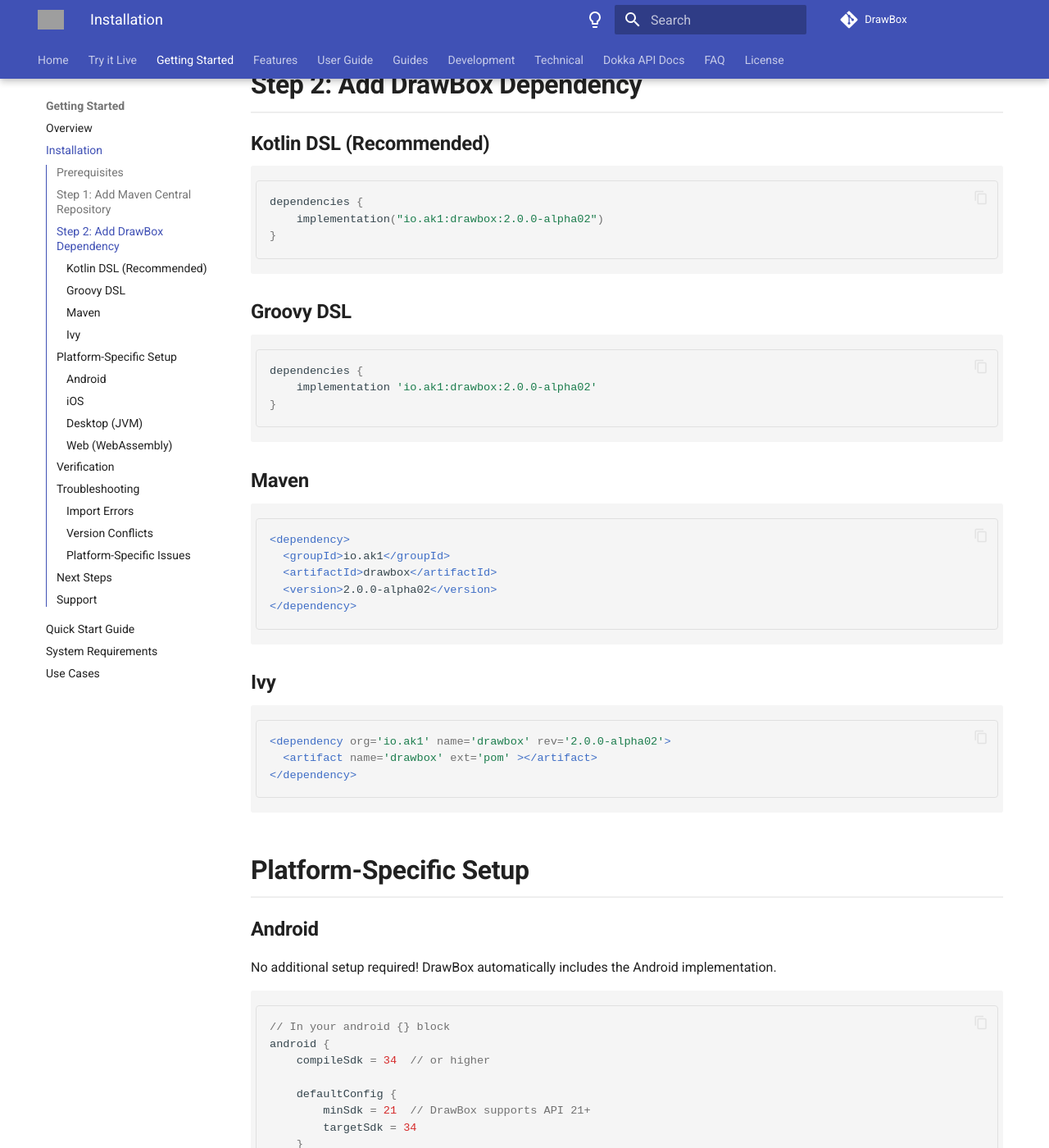
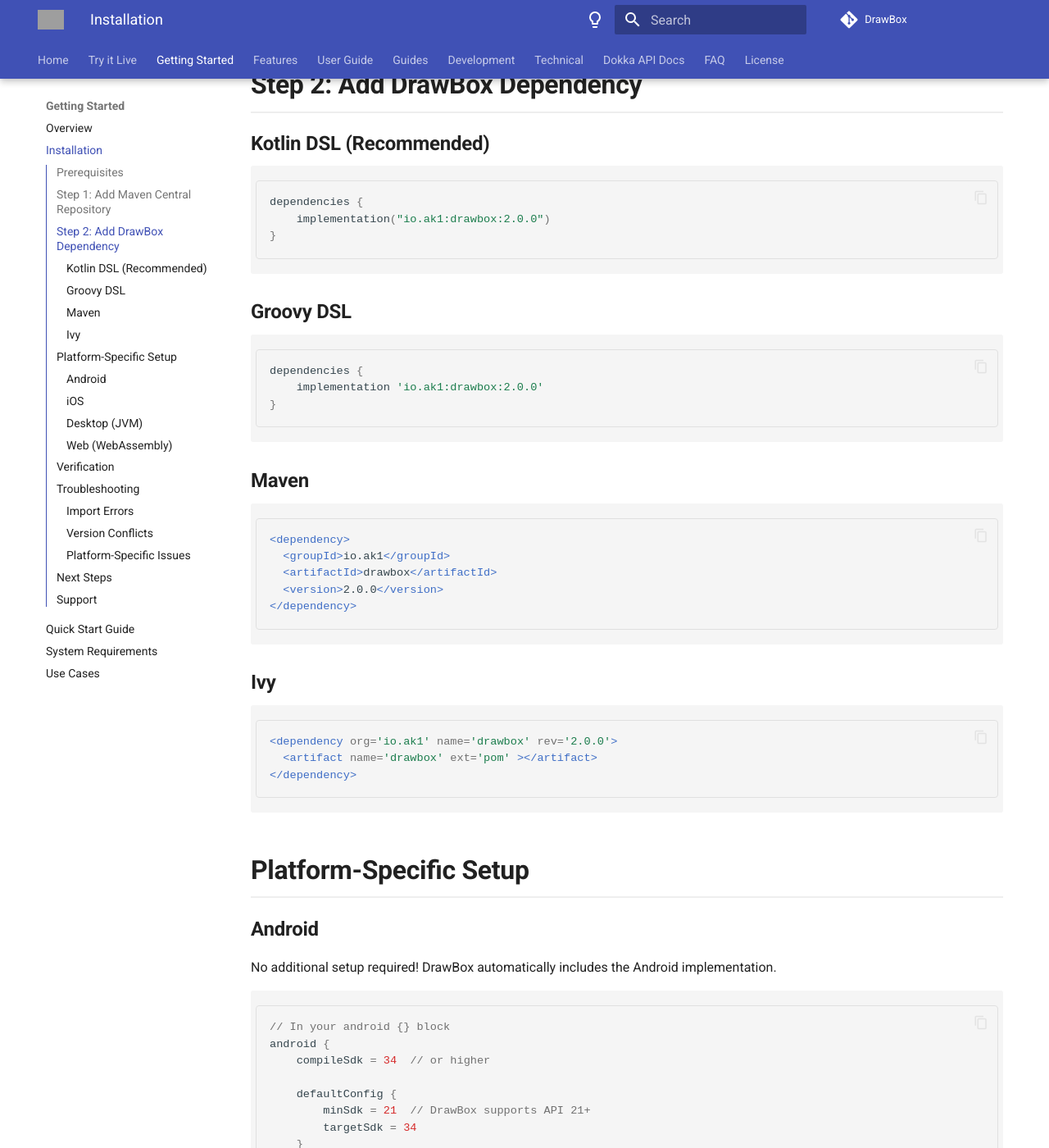
Before and after one commit to akshay2211/DrawBox, an MkDocs documentation site: the page built from docs/getting-started/installation.md, in a window 1280 px wide and 1400 px high, scrolled down 650 px. Shown: the whole window at 82% size. Built offline with MkDocs 1.6.1 and Material for MkDocs 9.7.7, drawn with Linux system fonts in a browser that asks for light colours; comment, search, counter and statistics services are not loaded; some of the changed text lies outside the part shown; grey boxes are pictures that could not be loaded.

Commit message:
chore: release version 2.0.0

````diff
--- a/docs/getting-started/installation.md
+++ b/docs/getting-started/installation.md
@@ -23,14 +23,14 @@
 ### Kotlin DSL (Recommended)
 ```kotlin
 dependencies {
-    implementation("io.ak1:drawbox:2.0.0-alpha02")
+    implementation("io.ak1:drawbox:2.0.0")
 }
 ```
 
 ### Groovy DSL
 ```groovy
 dependencies {
-    implementation 'io.ak1:drawbox:2.0.0-alpha02'
+    implementation 'io.ak1:drawbox:2.0.0'
 }
 ```
 
@@ -39,13 +39,13 @@
 <dependency>
   <groupId>io.ak1</groupId>
   <artifactId>drawbox</artifactId>
-  <version>2.0.0-alpha02</version>
+  <version>2.0.0</version>
 </dependency>
 ```
 
 ### Ivy
 ```xml
-<dependency org='io.ak1' name='drawbox' rev='2.0.0-alpha02'>
+<dependency org='io.ak1' name='drawbox' rev='2.0.0'>
   <artifact name='drawbox' ext='pom' ></artifact>
 </dependency>
 ```
@@ -126,7 +126,7 @@
 If you have dependency version conflicts:
 ```kotlin
 dependencies {
-    implementation("io.ak1:drawbox:2.0.0-alpha02") {
+    implementation("io.ak1:drawbox:2.0.0") {
         exclude(group = "androidx.compose.runtime", module = "runtime")
     }
 }
````
Also changed, not shown: README.md (+5 -5 lines), docs/getting-started/quickstart.md (+1 -1 lines), docs/index.md (+2 -2 lines), 2 other files.
